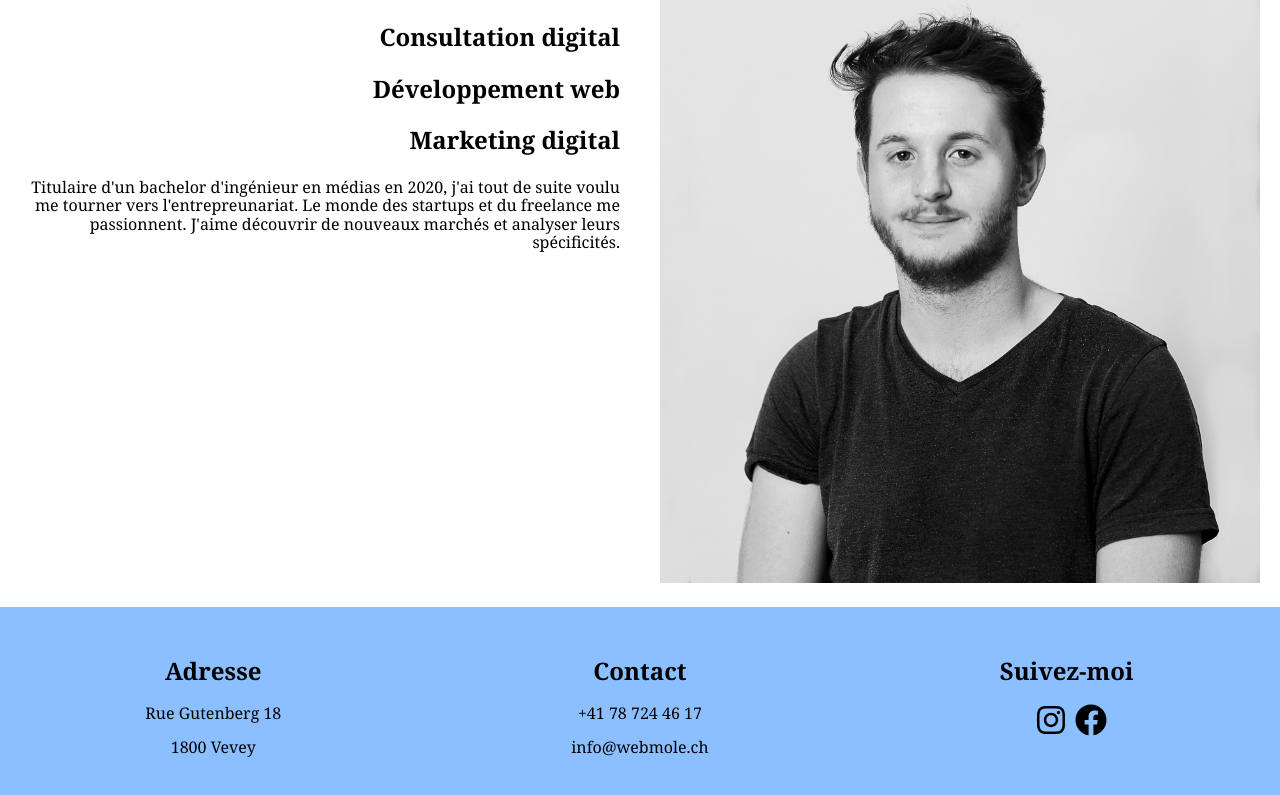
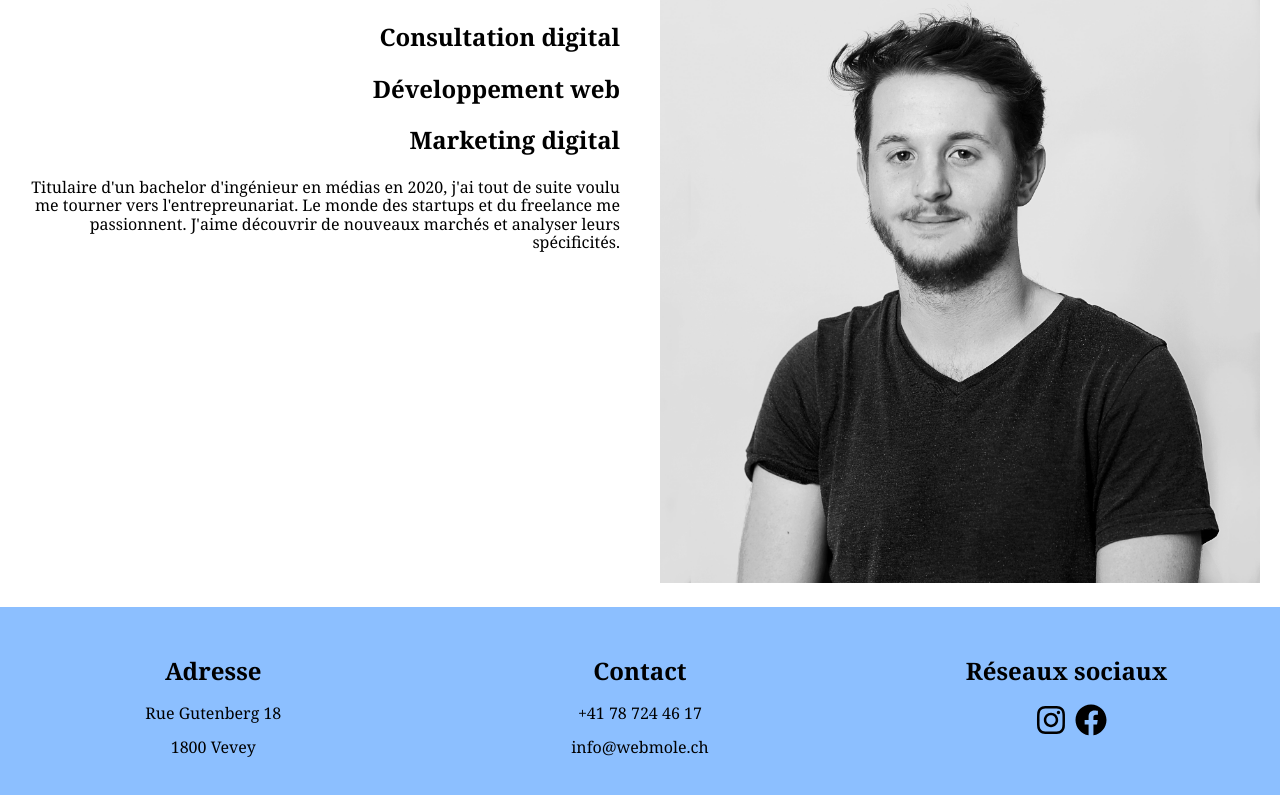
Before and after one commit to Gagah98/WebMole, a React (Create React App) app: page / in a window 1280 px wide. Shown: the part 972-1767 px from the top of the page. Built offline with nearby package versions, Linux system fonts and the light colour scheme.

Commit message:
fix bugs

```diff
--- a/src/Footer.js
+++ b/src/Footer.js
@@ -17,7 +17,7 @@ const Footer = () => {
                     <p>info@webmole.ch</p>
                 </div>
                 <div className="column-3">
-                <h2>Suivez-moi</h2>
+                <h2>Réseaux sociaux</h2>
                 <a href="/"><FontAwesomeIcon icon={faInstagram} className="footer-icon"/></a>
                 <a href="/"><FontAwesomeIcon icon={faFacebook} className="footer-icon"/></a>
                 </div>
```
